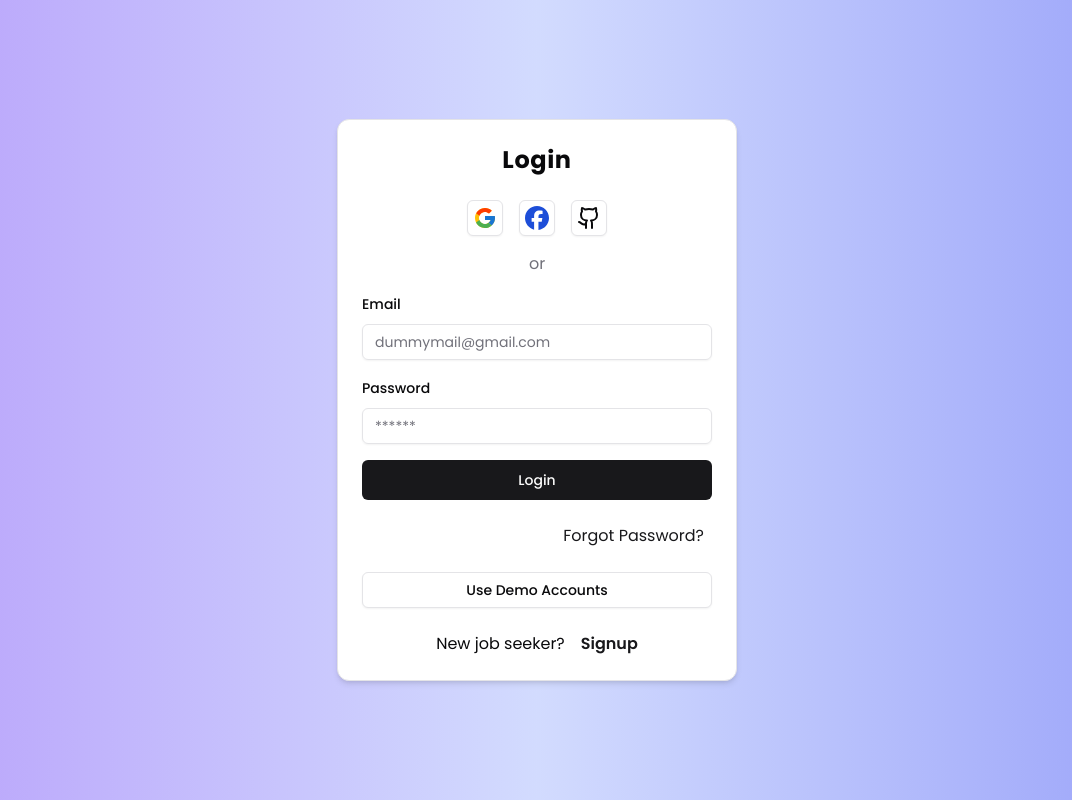
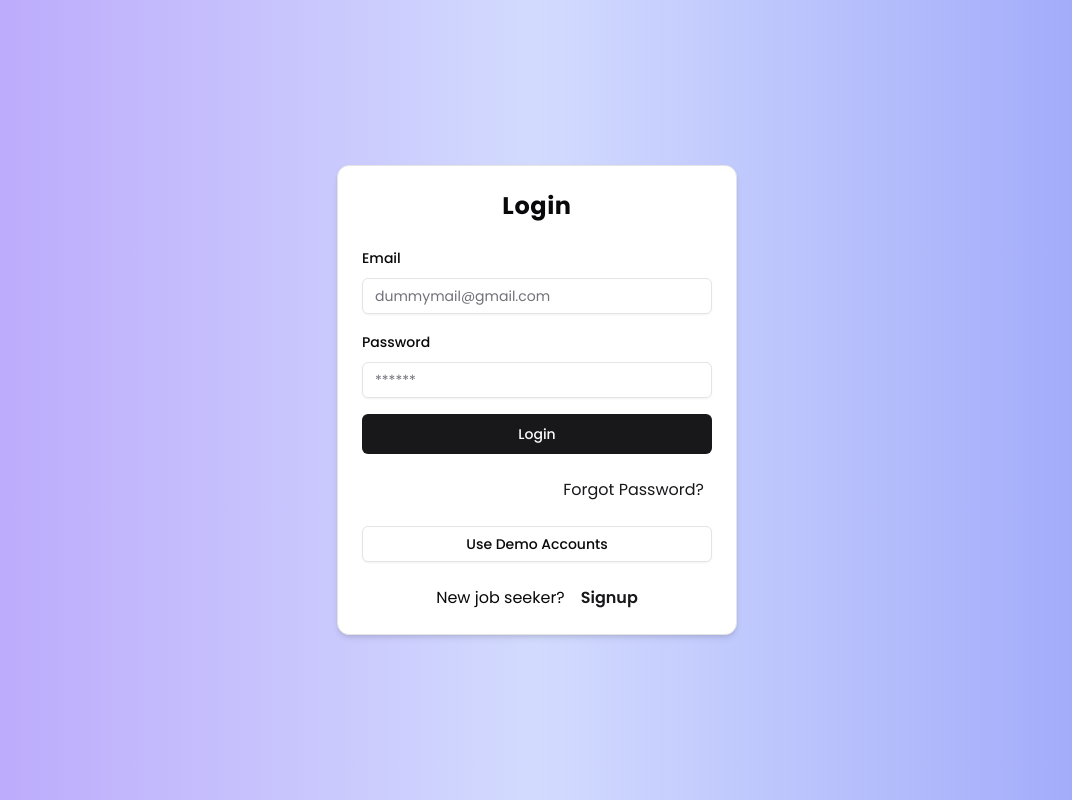
Before and after one commit to Pr1yansu/JobPort, a Next.js app: page /auth/login in a window 1280 px wide. Shown: the whole page, without its empty margins (103-1175 px from the left). Built offline with nearby package versions, Linux system fonts and the light colour scheme; no server answers; what hono would draw is missing.

Commit message:
Add Google and GitHub authentication support; refactor SocialAuth component to conditionally render buttons

```diff
--- a/components/auth/auth-card-wrapper.tsx
+++ b/components/auth/auth-card-wrapper.tsx
@@ -24,6 +24,10 @@ const AuthCardWrapper = ({
   children,
   socials = true,
 }: AuthCardWrapperProps) => {
+  const enableGoogle = !!process.env.GOOGLE_ID && !!process.env.GOOGLE_SECRET;
+  const enableGithub = !!process.env.GITHUB_ID && !!process.env.GITHUB_SECRET;
+  const enableFacebook = !!process.env.FACEBOOK_ID && !!process.env.FACEBOOK_SECRET;
+  const anySocial = socials && (enableGoogle || enableGithub || enableFacebook);
   return (
     <Card className="max-w-[400px] w-full shadow-md">
       <CardHeader>
@@ -32,12 +36,10 @@ const AuthCardWrapper = ({
         </CardTitle>
       </CardHeader>
       <CardContent>
-        {socials && (
+        {anySocial && (
           <>
-            <SocialAuth />
-            <span className="text-muted-foreground text-center block my-4">
-              or
-            </span>
+            <SocialAuth google={enableGoogle} github={enableGithub} facebook={enableFacebook} />
+            <span className="text-muted-foreground text-center block my-4">or</span>
           </>
         )}
         {children}
--- a/components/auth/social-auth.tsx
+++ b/components/auth/social-auth.tsx
@@ -6,30 +6,30 @@ import { Button } from "@/components/ui/button";
 import { Github } from "lucide-react";
 import { signIn } from "next-auth/react";
 
-const SocialAuth = () => {
+type SocialAuthProps = {
+  google?: boolean;
+  facebook?: boolean;
+  github?: boolean;
+};
+
+const SocialAuth: React.FC<SocialAuthProps> = ({ google, facebook, github }) => {
   return (
     <div className="flex gap-4 justify-center items-center">
-      <Button
-        size={"icon"}
-        variant={"outline"}
-        onClick={() => signIn("google")}
-      >
+      {google && (
+        <Button size={"icon"} variant={"outline"} onClick={() => signIn("google")}>
           <FcGoogle className="!size-6" />
         </Button>
-      <Button
-        size={"icon"}
-        variant={"outline"}
-        onClick={() => signIn("google")}
-      >
+      )}
+      {facebook && (
+        <Button size={"icon"} variant={"outline"} onClick={() => signIn("facebook")}>
           <FaFacebook className="text-blue-700 !size-6" />
         </Button>
-      <Button
-        size={"icon"}
-        variant={"outline"}
-        onClick={() => signIn("google")}
-      >
+      )}
+      {github && (
+        <Button size={"icon"} variant={"outline"} onClick={() => signIn("github")}>
           <Github className="text-black-900 !size-6" />
         </Button>
+      )}
     </div>
   );
 };
```
Also changed, not shown: 1 other file (tests, documents, lock files or other folders). Lines whose indentation alone changed are shown as unchanged.
